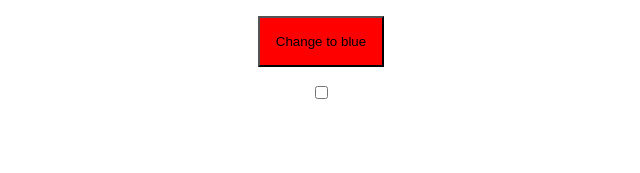
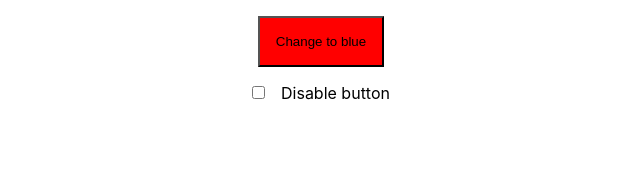
Before and after one commit to mmshabab90/ReactTestingSample1, a React (Create React App) app: page / in a window 1280 px wide. Shown: the top 173 px of the page, without its empty margins (319-959 px from the left). Built offline with nearby package versions, Linux system fonts and the light colour scheme.

Commit message:
added checkbox test

```diff
--- a/src/App.css
+++ b/src/App.css
@@ -3,6 +3,10 @@
   text-align: center;
   margin: 0;
   padding: 0;
+}
+
+label {
+  margin-left: 1rem;
 }
 
 .button {
--- a/src/App.js
+++ b/src/App.js
@@ -23,11 +23,12 @@ function App() {
       <div>
         <input
           type="checkbox"
-          id="change-btn-state"
+          id="disable-btn-checkbox"
           defaultChecked={checked}
           aria-checked={checked}
           onClick={() => setChecked(!checked)}
         />
+        <label htmlFor="disable-btn-checkbox">Disable button</label>
       </div>
     </div>
   );
```
Also changed, not shown: 1 other file (tests, documents, lock files or other folders).
